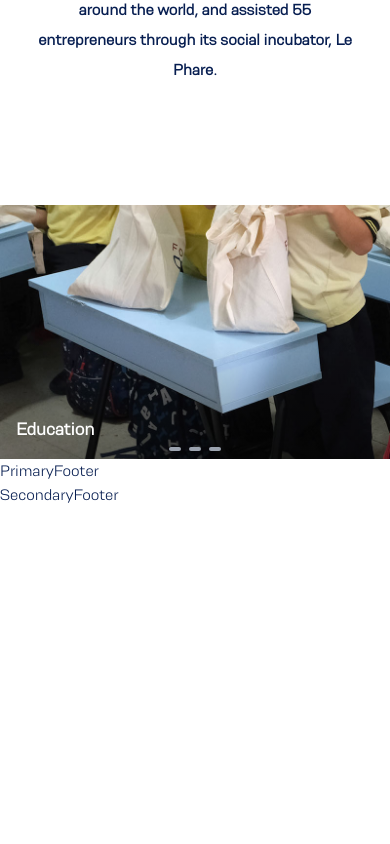
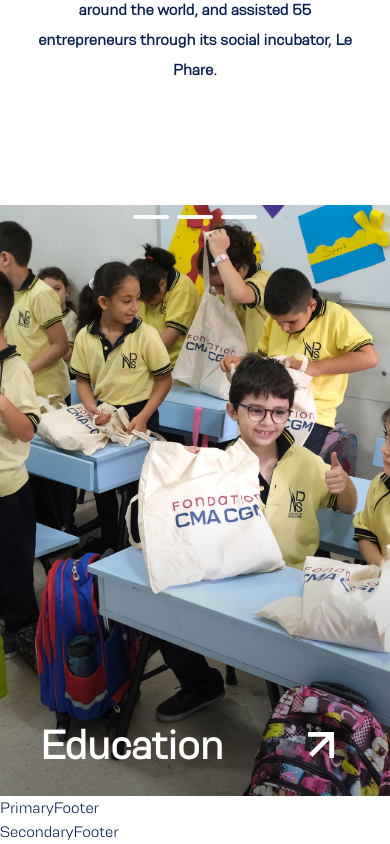
Before and after one commit to hadyawayda/foundation-clone, a Next.js app: page / in a window 390 px wide. Shown: the part 1319-2163 px from the top of the page. Before the commit the page ends 1826 px from the top, so only its background shows below. Built offline with nearby package versions, Linux system fonts and the light colour scheme.

Commit message:
Updated carousel image and functionality

```diff
--- a/components/Foundations/DesktopFoundationsSection.tsx
+++ b/components/Foundations/DesktopFoundationsSection.tsx
@@ -4,14 +4,13 @@
 
 const DesktopFoundationsSection = () => {
 	return (
-		<div className="hidden lg:flex w-full h-[45vw] group">
+		<div className="foundation-container hidden lg:flex w-full h-[45vw] group">
         {images.map((image, index) => (
           <Link
             key={index}
             href={image.href}
-            className="group/image relative flex-[1_1_33%] h-full transition-all duration-500 ease-in-out hover:flex-[1_1_70%] hover:siblings:flex-[1_1_15%]"
+            className="foundation-image-container relative flex-[1_1_33%] h-full transition-all duration-500 ease-in-out hover:flex-[1_1_70%] hover:siblings:flex-[1_1_15%]"
           >
-            {/* Image */}
             <Image
               className="object-cover w-full h-full"
               src={image.src}
@@ -20,18 +19,14 @@
               alt={image.alt}
             />
 
-            {/* Gradient Overlay */}
             <div className="absolute inset-0 bg-gradient-to-b from-transparent via-transparent to-black/40"></div>
 
-            {/* Label & Arrow Container (Only Hovered Image's Text Stays Visible) */}
             {image.label && image.href && (
-              <div className="absolute inset-0 flex items-end justify-between px-4 pb-8 transition-opacity duration-500 opacity-100 group-hover:opacity-0 group-hover/image:opacity-100 foundation-label-container">
-                {/* Label */}
-                <div className="text-white text-4xl whitespace-nowrap">
+              <div className="foundation-label-container absolute bottom-2 left-0 right-0 flex items-end justify-between px-4 py-6 transition-opacity duration-500 opacity-100 group-hover:opacity-0">
+                <div className="foundation-label text-white text-4xl whitespace-nowrap">
                   {image.label}
                 </div>
-                {/* Arrow (Animates on Hover) */}
-                <div className="relative transition-transform duration-500 ease-in-out group-hover/image:-translate-x-3 group-hover/image:-translate-y-3">
+                <div className="foundation-arrow right-4 xl:right-6 bottom-1.5 relative">
                   <Image
                     src="/Assets/Images/arrow-white.svg"
                     width={24}
--- a/components/Foundations/FoundationsSection.tsx
+++ b/components/Foundations/FoundationsSection.tsx
@@ -1,34 +1,36 @@
 import Image from "next/image";
 import Link from "next/link";
 import { images } from "../../constants/Foundation";
+import DesktopFoundationsSection from "./DesktopFoundationsSection";
 
 const FoundationsSection = () => {
   return (
     <div className="w-full -z-10">
-      <div className="foundation-container hidden lg:flex w-full h-[45vw] group">
+      <DesktopFoundationsSection />
+
+      {/* Mobile View - CSS Scroll-Snap Carousel */}
+      <div className="lg:hidden relative w-full h-[70vh] overflow-hidden">
+        <div className="carousel">
           {images.map((image, index) => (
-          <Link
-            key={index}
-            href={image.href}
-            className="foundation-image-container relative flex-[1_1_33%] h-full transition-all duration-500 ease-in-out hover:flex-[1_1_70%] hover:siblings:flex-[1_1_15%]"
-          >
+            <Link key={index} href={image.href} className="carousel-item">
               <Image
-              className="object-cover w-full h-full"
+                className="object-cover"
                 src={image.src}
                 width={1024}
                 height={768}
                 alt={image.alt}
               />
-
               <div className="absolute inset-0 bg-gradient-to-b from-transparent via-transparent to-black/40"></div>
 
+              {/* Label */}
               {image.label && image.href && (
-              <div className="foundation-label-container absolute bottom-2 left-0 right-0 flex items-end justify-between px-4 py-6 transition-opacity duration-500 opacity-100 group-hover:opacity-0">
-                <div className="foundation-label text-white text-4xl whitespace-nowrap">
+							<div className="foundation-label-container absolute bottom-2 left-6 right-0 flex items-end justify-between px-4 py-6 transition-opacity duration-500 opacity-100 group-hover:opacity-0">
+							  <div className="carousel-label text-white font-semibold text-4xl whitespace-nowrap">
 								{image.label}
 							  </div>
-                <div className="foundation-arrow right-4 xl:right-6 bottom-1.5 relative">
+							  <div className="foundation-arrow right-10 xl:right-6 bottom-1.5 relative">
 								<Image
+								className="carousel-arrow"
 								  src="/Assets/Images/arrow-white.svg"
 								  width={24}
 								  height={24}
@@ -41,45 +43,10 @@
           ))}
         </div>
 
-      {/* Mobile View - Carousel */}
-      <div className="lg:hidden relative w-full h-[65vw] overflow-hidden">
-        <div className="carousel flex w-[300%] transition-transform duration-500 ease-in-out">
-          {images.map((image, index) => (
-            <Link
-              key={index}
-              href={image.href}
-              className="carousel-item w-full flex-shrink-0 relative"
-            >
-              {/* Image */}
-              <Image
-                className="object-cover w-full h-[65vw]"
-                src={image.src}
-                width={1024}
-                height={768}
-                alt={image.alt}
-              />
-
-              {/* Gradient Overlay */}
-              <div className="absolute inset-0 bg-gradient-to-b from-transparent via-transparent to-black/40"></div>
-
-              {/* Label & Arrow */}
-              {image.label && (
-                <div className="absolute bottom-4 left-4 text-white text-lg font-bold">
-                  {image.label}
-                </div>
-              )}
-              <div className="absolute bottom-4 right-4 text-white">➚</div>
-            </Link>
-          ))}
-        </div>
-
-        {/* Navigation Dots */}
-        <div className="absolute bottom-2 left-1/2 transform -translate-x-1/2 flex space-x-2">
+        {/* Navigation Dots (Positioned at the Top) */}
+        <div className="carousel-nav">
           {images.map((_, index) => (
-            <div
-              key={index}
-              className="dot w-3 h-1 bg-gray-400 rounded transition-all duration-500 ease-in-out"
-            ></div>
+            <a key={index} href={`#slide-${index}`} className="dot"></a>
           ))}
         </div>
       </div>
--- a/views/Hero/foundation.css
+++ b/views/Hero/foundation.css
@@ -2,29 +2,84 @@
 	height: 45vw;
   }
 
-  /* Base state for label container */
   .foundation-label-container {
 	transition: opacity 0.4s ease-in-out !important;
 	opacity: 1;
   }
 
-  /* When hovering the main container, hide all labels */
   .foundation-container:hover .foundation-label-container {
 	opacity: 0;
   }
 
-  /* When hovering an image container, show its label container */
   .foundation-image-container:hover .foundation-label-container {
 	opacity: 1 !important;
   }
 
-  /* Arrow setup with transition but no transform by default */
   .foundation-arrow {
 	transition: transform 0.4s ease-in-out !important;
 	transform: translate(0, 0);
   }
 
-  /* ONLY animate arrow when directly hovering the label container */
   .foundation-label-container:hover .foundation-arrow {
 	transform: translate(10px, -10px);
   }
+
+.carousel {
+	display: flex;
+	overflow-x: scroll;
+	scroll-snap-type: x mandatory;
+	-webkit-overflow-scrolling: touch;
+	width: 100%;
+	height: 70vh;
+	scroll-behavior: smooth;
+}
+
+.carousel-item {
+  flex: none;
+  width: 100%;
+  height: 100%;
+  position: relative;
+  scroll-snap-align: center;
+  display: flex;
+  justify-content: center;
+  align-items: center;
+}
+
+.carousel-item img {
+  width: 100%;
+  height: 100%;
+  object-fit: cover;
+}
+
+.carousel-arrow {
+	width: 26px!important;
+	height: 26px!important;
+}
+
+.carousel-label {
+	font-size: 42px;
+}
+
+.carousel-nav {
+position: absolute;
+top: 10px;
+left: 50%;
+transform: translateX(-50%);
+display: flex;
+gap: 8px;
+}
+
+.dot {
+width: 36px;
+height: 4px;
+background-color: white;
+border-radius: 3px;
+display: block;
+transition: background-color 0.3s ease, transform 0.3s ease;
+}
+
+.dot:hover,
+.dot:focus {
+background-color: white;
+transform: scale(1.3);
+}
```
Lines whose indentation alone changed are shown as unchanged.
